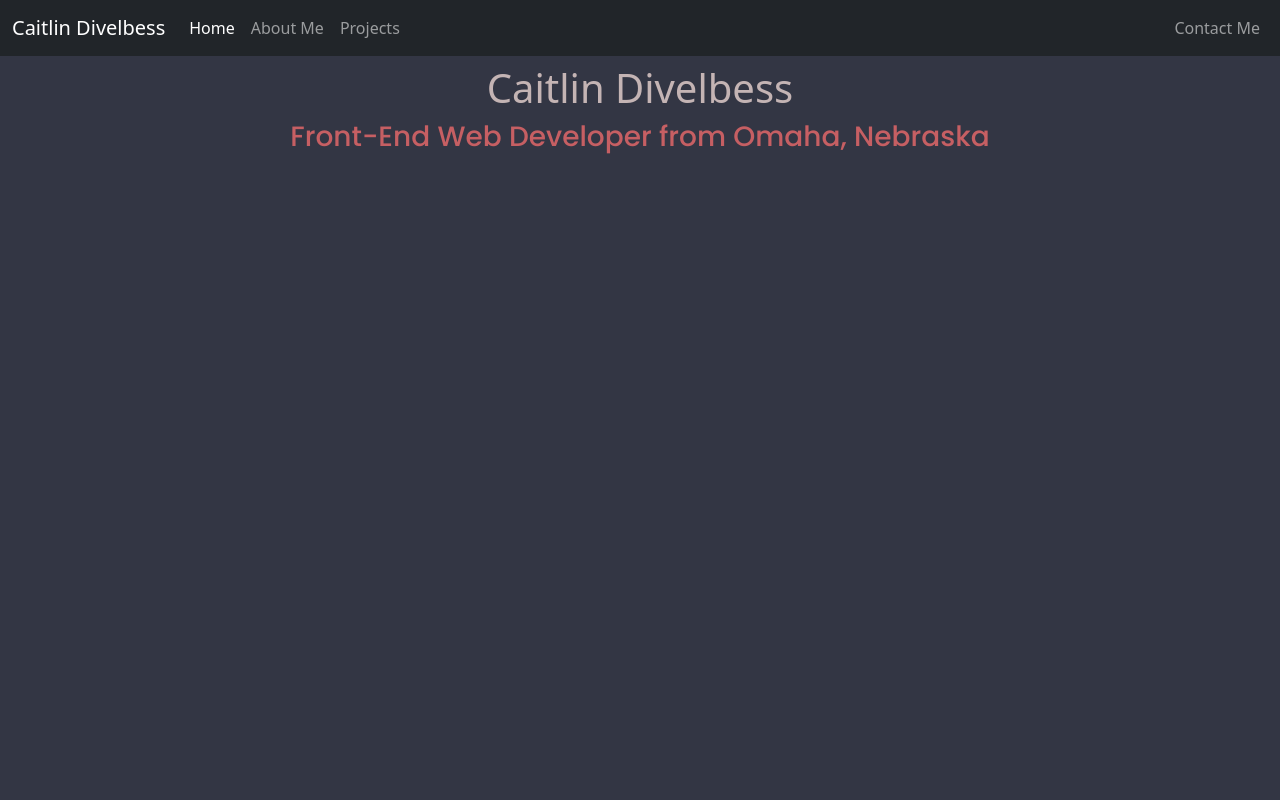
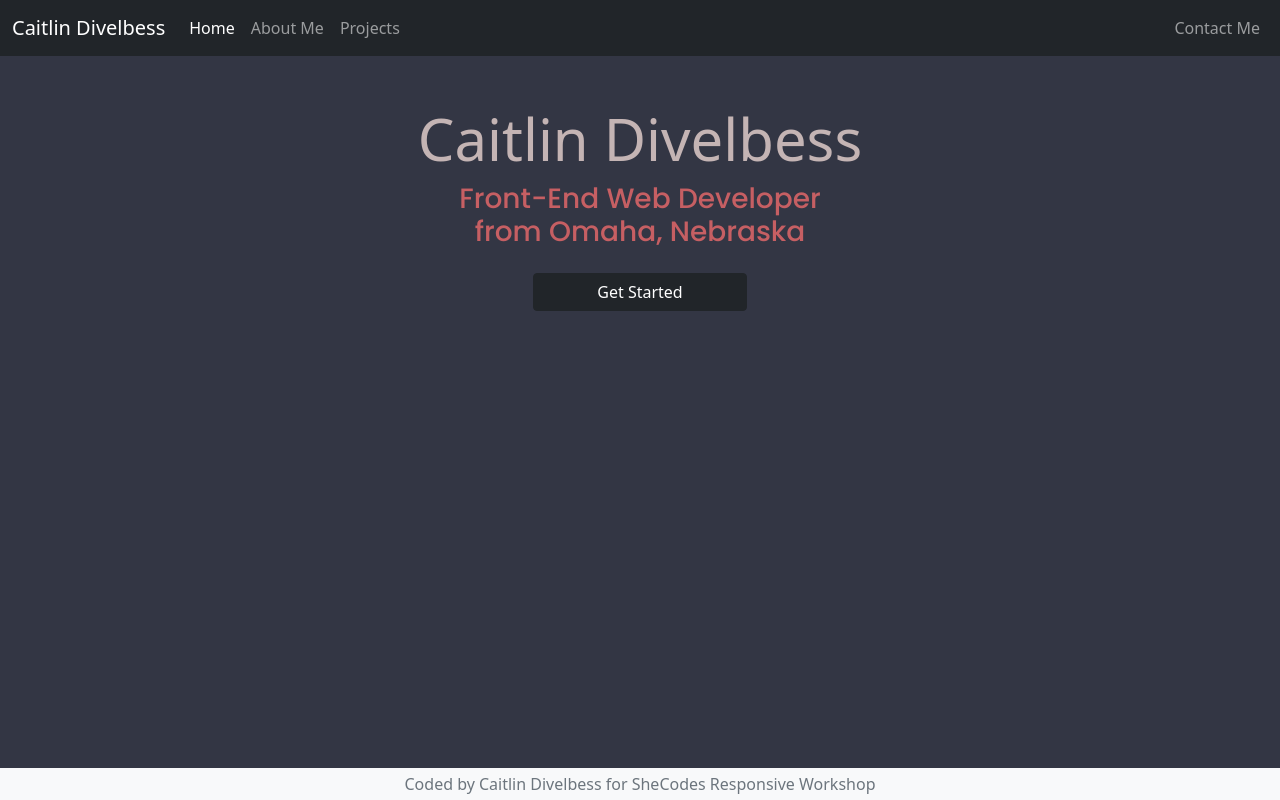
Before and after one commit to CaitlinDee/Final_Portfolio, a plain HTML site: page index.html in a window 1280 px wide. Drawn offline with nearby package versions, Linux system fonts and the light colour scheme.

Commit message:
Button added & footers added
fleshing out homepage

```diff
--- a/index.html
+++ b/index.html
@@ -42,10 +42,22 @@
             </div>
         </div>
     </nav>
-    <div class="container pt-2">
-        <h1>Caitlin Divelbess</h1>
-        <h3 class="d-none d-md-block">Front-End Web Developer from Omaha, Nebraska</h3>
+    <div class="container pt-4 mt-4">
+        <h1 id="hero">Caitlin Divelbess</h1>
+        <h3 class="d-none d-md-block">Front-End Web Developer </br> from Omaha, Nebraska</h3>
     </div>
+    <div class="d-grid gap-2 col-2 mx-auto">
+        <button class="btn btn-dark my-3" type="button">Get Started</button>
+
+    </div>
+
+<!-- Footer -->
+<footer class="text-center bg-light text-muted fixed-bottom">
+    <div class="p-1">
+        Coded by Caitlin Divelbess for SheCodes Responsive Workshop
+    </div>
+</footer>
+<!-- Bootstrap script -->
     <script src="https://cdn.jsdelivr.net/npm/bootstrap@5.0.1/dist/js/bootstrap.bundle.min.js"
     integrity="sha384-gtEjrD/SeCtmISkJkNUaaKMoLD0//ElJ19smozuHV6z3Iehds+3Ulb9Bn9Plx0x4"
     crossorigin="anonymous"></script>
--- a/src/style.css
+++ b/src/style.css
@@ -56,8 +56,11 @@ a {
   font-size: 48px;
 }
 
+#hero {
+  font-size: 58px;
+}
 #portrait {
-  max-width: 500px;
+  max-width: 400px;
 }
 #blurb {
   font-family: "literata", sans-serif;
```
Also changed, not shown: about.html (+9 -3 lines), contact.html (+7 -1 lines), projects.html (+7 -0 lines).
